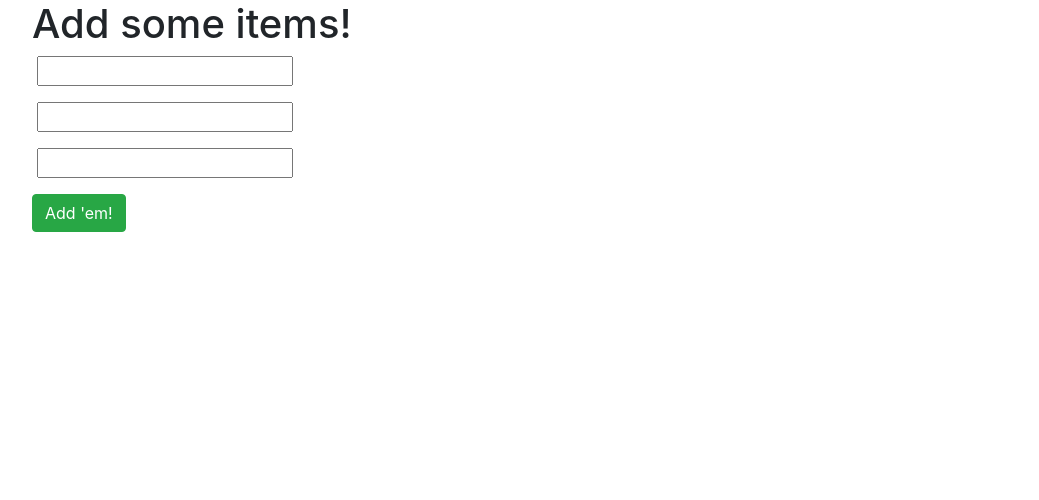
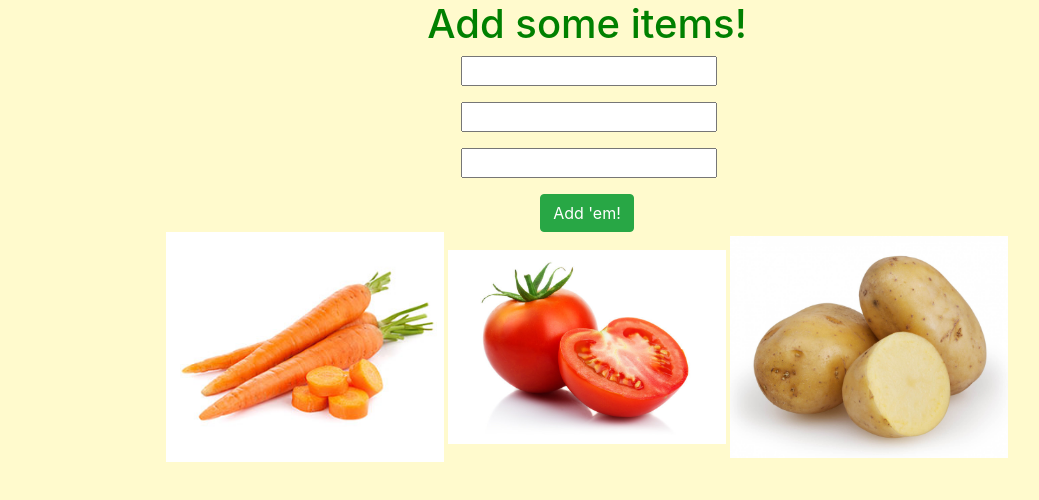
Before and after one commit to eswotinsky/grocery-list, a plain HTML site: page index.html in a window 1280 px wide. Shown: the whole page, without its empty margins (53-1092 px from the left). Drawn offline with Linux system fonts and the light colour scheme.

Commit message:
add CSS styles: background color, text alignment, images.

```diff
--- a/css/styles.css
+++ b/css/styles.css
@@ -0,0 +1,19 @@
+h1 {
+  text-align: center;
+  color: green;
+}
+
+img {
+  width: 25%;
+  height: 25%;
+}
+
+body {
+  background-color: #FFFACD;
+  text-align: center;
+}
+
+#displayList {
+  background-color: green;
+  color: white;
+}
--- a/index.html
+++ b/index.html
@@ -6,7 +6,7 @@
     <link rel="stylesheet" href="css/styles.css">
     <script src="js/jquery-3.2.1.js" charset="utf-8"></script>
     <script src="js/scripts.js" charset="utf-8"></script>
-    <title></title>
+    <title>My Grocery List</title>
   </head>
   <body>
     <div class="container">
@@ -35,7 +35,9 @@
       <div id="displayList">
 
       </div>
-
+      <img src="img/carrots.jpg" alt="picture of carrots">
+      <img src="img/tomatoes.jpg" alt="picture of tomatoes">
+      <img src="img/potatoes.jpg" alt="picture of potatoes">
     </div>
   </body>
 </html>
```
Also changed, not shown: img/carrots.jpg (added), img/potatoes.jpg (added), img/tomatoes.jpg (added).
